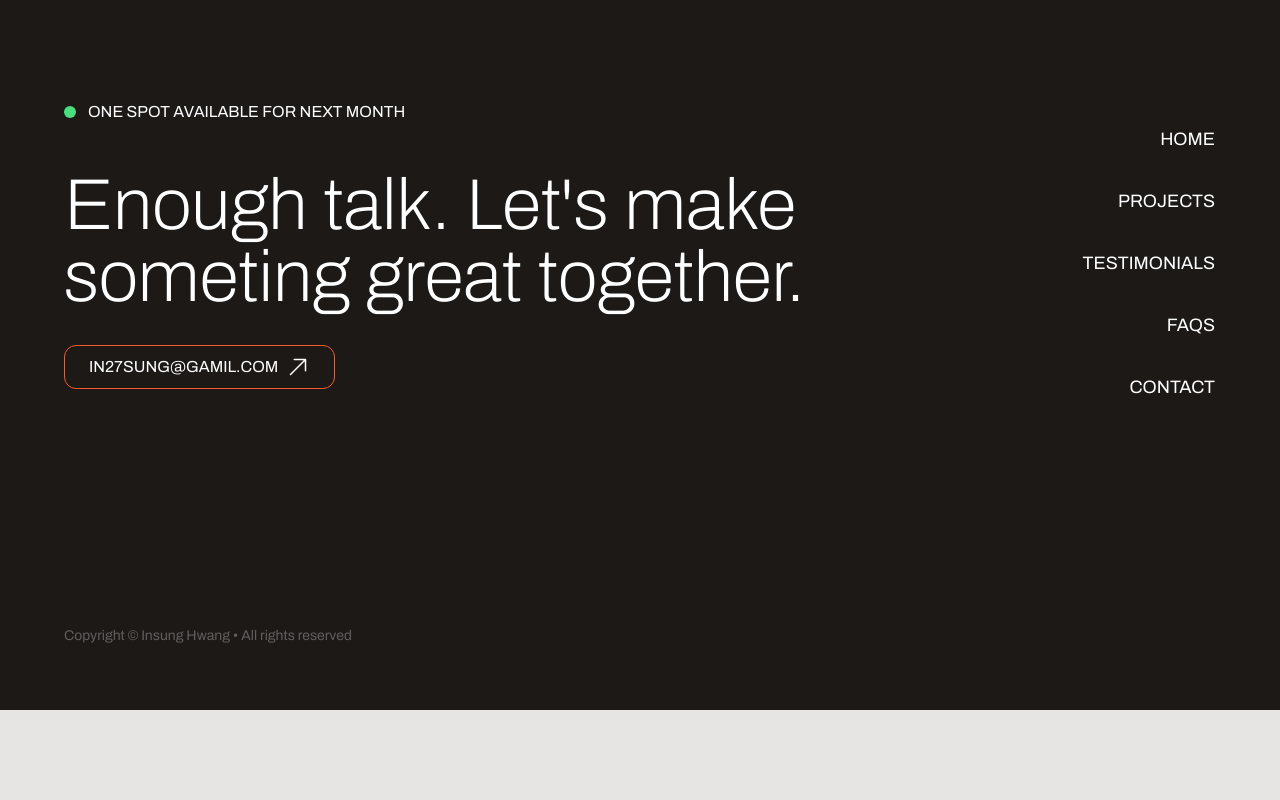
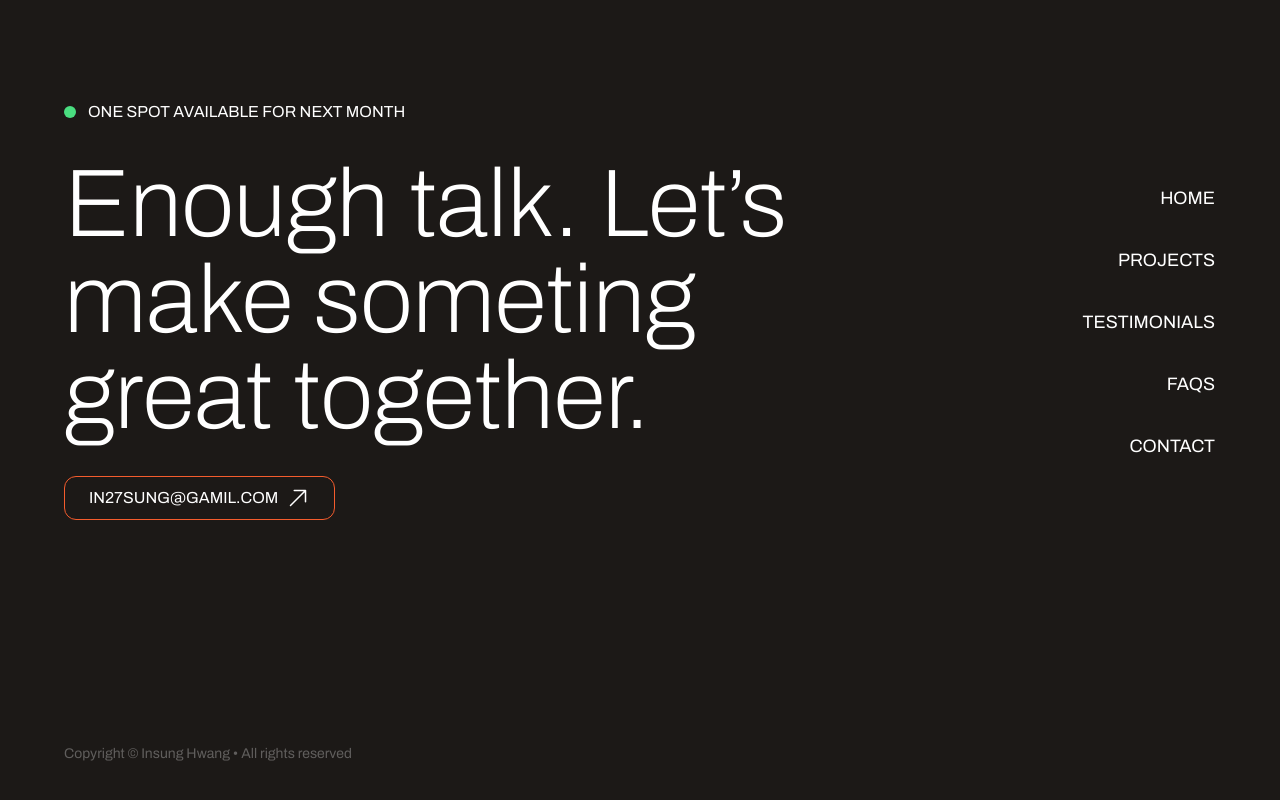
Before and after one commit to in27sung/portfolio, a Next.js app: page / in a window 1280 px wide. Shown: the part 5362-6162 px from the top of the page. Before the commit the page ends 6072 px from the top, so only its background shows below. Built offline with nearby package versions, Linux system fonts and the light colour scheme.

Commit message:
Update Footer text size and typography with larger responsive text

```diff
--- a/src/sections/Footer.tsx
+++ b/src/sections/Footer.tsx
@@ -34,8 +34,8 @@ const Footer: FC = () => {
         </div>
         <div className="grid md:grid-cols-3 md:items-center">
           <div className="md:col-span-2">
-          <h2 className="text-4xl md:text-7xl mt-8 font-extralight">
-            Enough talk. Let's make someting great together.
+          <h2 className="text-4xl md:text-7xl lg:text-8xl mt-8 font-extralight">
+            Enough talk. Let&rsquo;s make someting great together.
           </h2>
           <Button variant="secondary" className="mt-8" iconAfter={<svg xmlns="http://www.w3.org/2000/svg" fill="none" viewBox="0 0 24 24" strokeWidth="1.5" stroke="currentColor" className="size-6">
             <path strokeLinecap="round" strokeLinejoin="round" d="m4.5 19.5 15-15m0 0H8.25m11.25 0v11.25" />
```
